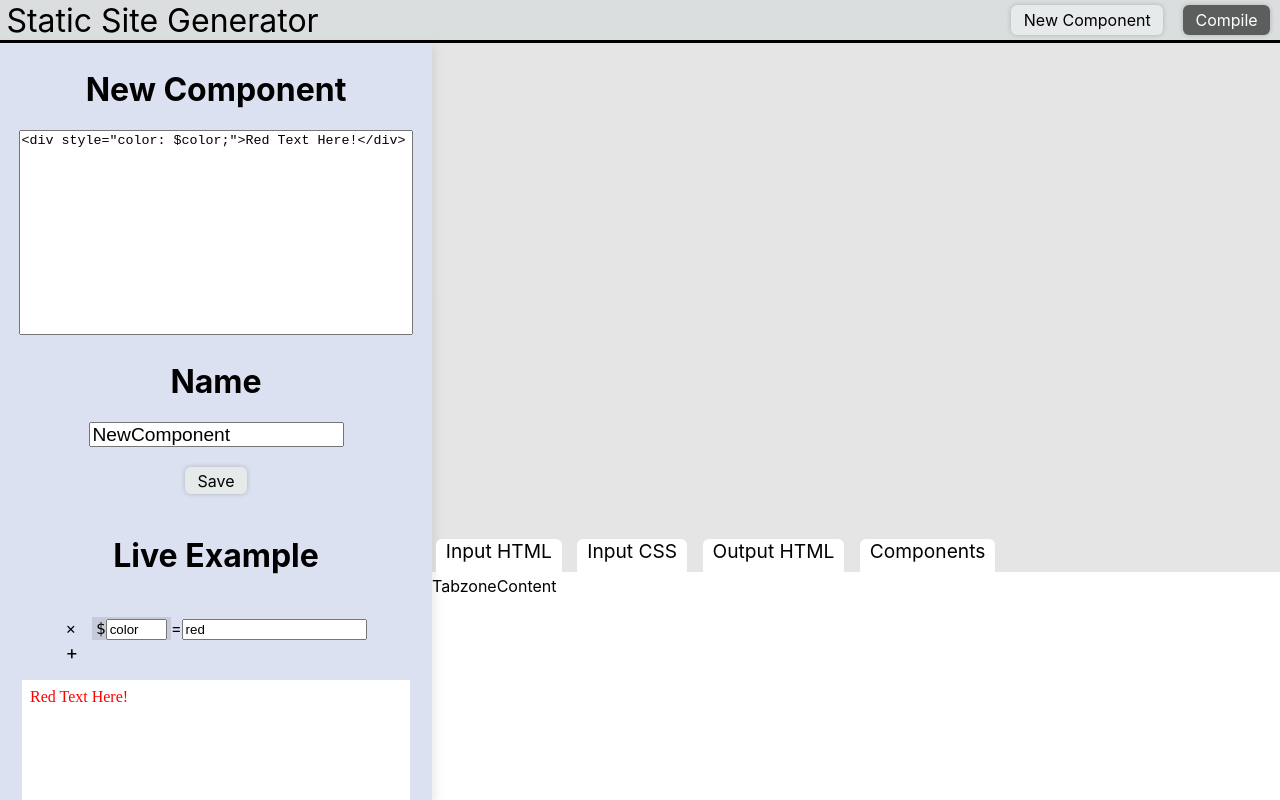
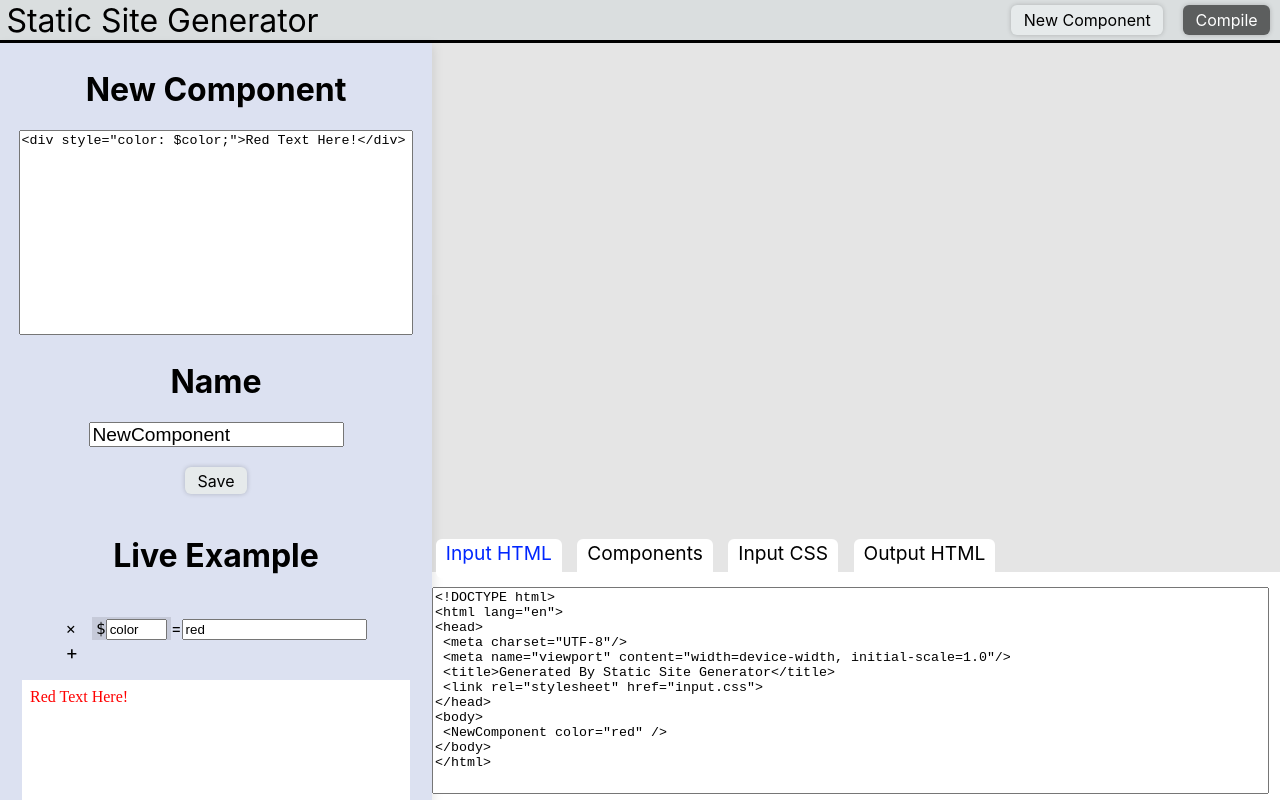
Before and after one commit to NateLevin1/Static-Site-Generator, a React (Create React App) app: page / in a window 1280 px wide. Built offline with nearby package versions, Linux system fonts and the light colour scheme.

Commit message:
✨ Get preview and tabs working

```diff
--- a/src/App.tsx
+++ b/src/App.tsx
@@ -1,17 +1,114 @@
-import React from 'react';
+import React, { ChangeEvent } from 'react';
 import './App.css';
 import Topbar from "./components/Topbar/Topbar";
 import Sidebar from "./components/Sidebar/Sidebar";
 import Main from './components/Main/Main';
 
-function App() {
-  return (
-    <div>
-      <Topbar />
-      <Sidebar />
-      <Main />
+class App extends React.Component<{}, {components: {[key: string]: string}, content: Array<{content: string, type?: string, textareaChange?:(e:ChangeEvent)=>void}>, selected: string, inputHTML: string, inputCSS: string, srcDoc: string}> {
+  constructor(props: object) {
+    super(props);
+    this.state = {
+      components: {},
+      content: [],
+      selected: "Input HTML",
+      inputHTML: `<!DOCTYPE html>
+<html lang="en">
+<head>
+ <meta charset="UTF-8"/>
+ <meta name="viewport" content="width=device-width, initial-scale=1.0"/>
+ <title>Generated By Static Site Generator</title>
+ <link rel="stylesheet" href="input.css">
+</head>
+<body>
+ <NewComponent color="red" />
+</body>
+</html>`,
+      inputCSS: ":root {\n font-family: sans-serif; \n}",
+      srcDoc: ""
+    }
+  }
+  componentDidMount() {
+    this.newTabSelected(this.state.selected);
+  }
+  newComp = (name: string|undefined, content: string|undefined)=>{
+    if(name && content) {
+      let fixed = this.state.components;
+      fixed[name] = content;
+      this.setState({components: fixed});
+      if(this.state.selected === "Components") {
+        this.showComponents(fixed);
+      }
+    }
+  }
+  showComponents = (components: {[key: string]: string})=>{
+    this.setState({content: Object.entries(components).map((arr: [string, string])=>{return {content: arr[0]+"\n"+arr[1]}})})
+  }
+  showInputHTML = ()=>{
+    this.setState({content: [{content:this.state.inputHTML, type: "textarea", textareaChange: this.setHTML}]})
+  }
+  setHTML = (e: ChangeEvent)=>{
+    const target = e.target as HTMLTextAreaElement;
+    this.setState({inputHTML: target.value});
+  }
+  showInputCSS = ()=>{
+    this.setState({content: [{content:this.state.inputCSS, type: "textarea", textareaChange: this.setCSS}]})
+  }
+  setCSS = (e: ChangeEvent)=>{
+    const target = e.target as HTMLTextAreaElement;
+    this.setState({inputCSS: target.value});
+  }
+  newTabSelected = (selected: string)=>{
+    this.setState({selected: selected});
+    switch(selected) {
+      case "Components":
+        this.showComponents(this.state.components);
+        break;
+      case "Input HTML":
+        this.showInputHTML();
+        break;
+      case "Input CSS":
+        this.showInputCSS();
+        break;
+      case "Output HTML":
+        this.setState({content: [{content: "Output html\n"+this.state.srcDoc}]})
+        break;
+      default:
+        this.setState({content: []});
+        break;
+    }
+  }
+  onCompile = ()=>{
+    let doc = this.state.inputHTML;
+    doc = doc.replace(" <link rel=\"stylesheet\" href=\"input.css\">", "<style>\n"+this.state.inputCSS+"\n</style>");
+    let customs: Array<[string, string, string]> = Array.from(doc.matchAll(/<([A-Z][^ ]+) ([^>/]+)\/?>/g), m => [m[1], m[2], m[0]]);
+    customs.forEach((value)=>{
+      // get the corresponding component
+      let com = this.state.components[value[0]];
+      if(!com) {
+        console.error(`There is no component with the name "${value[0]}"`);
+      } else {
+        // com is code which should have all instances of $attr replaced with the attr
+        let updated = com;
+        let attrs: Array<[string, string]> = Array.from(value[1].matchAll(/([^ \n=]+)=("|')((?:(?!\2).)+)(?:[^\n ]*\2)/g), m => [m[1], m[3]]);
+        attrs.forEach((attr: [string, string])=>{
+          updated = updated.replace(new RegExp("$"+attr[0], "g"), attr[1]);
+        });
+        // then it should be replaced
+        doc = doc.replace(value[2], updated);
+      }
+    });
+    this.setState({srcDoc: doc});
+  }
+  render() {
+    return (
+      <div>
+      <Topbar onCompile={this.onCompile} />
+      <Sidebar onComponentSave={this.newComp}/>
+      <Main content={this.state.content} selected={this.state.selected} onSelect={this.newTabSelected} doc={this.state.srcDoc}/>
     </div>
-  );
+    )
+  }
 }
 
+
 export default App;
--- a/src/components/Main/Main.tsx
+++ b/src/components/Main/Main.tsx
@@ -3,12 +3,15 @@ import './Main.css';
 import Preview from './Preview/Preview';
 import Tabzone from './Tabzone/Tabzone';
 
-class Main extends React.Component<{}, {}> {
+class Main extends React.Component<{content: Array<{content: string, type?: string}>, selected: string, onSelect: (selected: string)=>void, doc: string}, {}> {
+    onSelect = (selected: string)=>{
+        this.props.onSelect(selected);
+    }
     render() {
         return (
             <main className="Main">
-                <Preview />
-                <Tabzone />
+                <Preview doc={this.props.doc}/>
+                <Tabzone content={this.props.content} selected={this.props.selected} onSelect={this.onSelect}/>
             </main>
         )
     }
--- a/src/components/Main/Preview/Preview.tsx
+++ b/src/components/Main/Preview/Preview.tsx
@@ -1,11 +1,10 @@
 import React from 'react';
 import './Preview.css';
 
-class Preview extends React.Component<{}, {}> {
+class Preview extends React.Component<{doc: string}, {}> {
     render() {
         return (
-            <iframe className="Preview" title="preview">
-
+            <iframe className="Preview" title="preview" srcDoc={this.props.doc}>
             </iframe>
         )
     }
--- a/src/components/Main/Tabzone/Tab/Tab.css
+++ b/src/components/Main/Tabzone/Tab/Tab.css
@@ -10,4 +10,8 @@
     position: relative;
     top:0.25em;
     cursor: pointer;
+    padding-top:0.1em;
 }
+.Tab.selected {
+    color: rgb(0, 38, 255);
+}
--- a/src/components/Main/Tabzone/Tab/Tab.tsx
+++ b/src/components/Main/Tabzone/Tab/Tab.tsx
@@ -1,10 +1,13 @@
 import React from 'react';
 import './Tab.css';
 
-class Tab extends React.Component<{content: string}, {}> {
+class Tab extends React.Component<{content: string, selected: boolean, onClick: Function}, {}> {
+    click = ()=>{
+        this.props.onClick(this.props.content);
+    }
     render() {
         return (
-            <div className="Tab unselectable">
+            <div className={this.props.selected ? "Tab unselectable selected" : "Tab unselectable"} onClick={this.click}>
                 {this.props.content}
             </div>
         )
--- a/src/components/Main/Tabzone/Tabzone.tsx
+++ b/src/components/Main/Tabzone/Tabzone.tsx
@@ -1,19 +1,38 @@
-import React from 'react';
+import React, { ChangeEvent } from 'react';
 import './Tabzone.css';
 import Tab from './Tab/Tab';
 import TabzoneContent from './TabzoneContent/TabzoneContent';
+import ComponentDescriber from './TabzoneContent/ComponentDescriber/ComponentDescriber';
 
-class Tabzone extends React.Component<{}, {}> {
+class Tabzone extends React.Component<{content: Array<{content: string, type?: string}>, selected: string, onSelect: (selected: string)=>void}, {}> {
+    tabSelect = (selected: string)=>{
+        this.props.onSelect(selected);
+    }
     render() {
         return (
             <div className="Tabzone">
                 <div className="Tabzone-tabs">
-                    <Tab content="Input HTML"/>
-                    <Tab content="Input CSS"/>
-                    <Tab content="Output HTML"/>
-                    <Tab content="Components"/>
+                    <Tab content="Input HTML" selected={this.props.selected === "Input HTML"} onClick={this.tabSelect}/>
+                    <Tab content="Components" selected={this.props.selected === "Components"} onClick={this.tabSelect}/>
+                    <Tab content="Input CSS" selected={this.props.selected === "Input CSS"} onClick={this.tabSelect}/>
+                    <Tab content="Output HTML" selected={this.props.selected === "Output HTML"} onClick={this.tabSelect}/>
                 </div>
-                <TabzoneContent />
+                <TabzoneContent>
+                    {this.props.content.map((val: {content: string, type?: string, textareaChange?:(e:ChangeEvent)=>void}, index: number)=>{
+                        const newlineIndex = val.content.indexOf("\n");
+                        const contentArr = [val.content.slice(0, newlineIndex), val.content.slice(newlineIndex)];
+                        switch(val.type) {
+                            case "h1":
+                                return <h1 key={index}>{val.content}</h1>
+                            case "p":
+                                return <p key={index}>{val.content}</p>
+                            case "textarea":
+                                return <textarea key={index+val.content/**Stupid but works */} onChange={val.textareaChange} defaultValue={val.content}></textarea>
+                            default:
+                                return <ComponentDescriber key={index} name={contentArr[0]} content={contentArr[1]}/>
+                        }
+                    })}
+                </TabzoneContent>
             </div>
         )
     }
--- /dev/null
+++ b/src/components/Main/Tabzone/TabzoneContent/ComponentDescriber/ComponentDescriber.css
@@ -0,0 +1,11 @@
+.ComponentDescriber h3 {
+    margin-bottom:0.2em;
+}
+.ComponentDescriber code {
+    background-color: rgba(0,0,0,0.1);
+    padding: 0px 4px;
+    white-space: pre-wrap;
+}
+.ComponentDescriber {
+    margin-left: 0.4em;
+}
--- /dev/null
+++ b/src/components/Main/Tabzone/TabzoneContent/ComponentDescriber/ComponentDescriber.tsx
@@ -0,0 +1,16 @@
+import React from 'react';
+import './ComponentDescriber.css';
+
+class ComponentDescriber extends React.Component<{content: string, name: string}, {}> {
+    render() {
+        return (
+            <div className="ComponentDescriber">
+                <h3>{this.props.name}</h3>
+                <code>{this.props.content}</code>
+            </div>
+        )
+    }
+}
+
+
+export default ComponentDescriber;
--- a/src/components/Main/Tabzone/TabzoneContent/TabzoneContent.css
+++ b/src/components/Main/Tabzone/TabzoneContent/TabzoneContent.css
@@ -1,4 +1,11 @@
 .TabzoneContent {
     margin-top:0.3em;
     height: 84%;
+    overflow: auto;
 }
+.TabzoneContent textarea {
+    width:98%;
+    resize: none;
+    height:90%;
+    margin-top:0.8em;
+}
--- a/src/components/Main/Tabzone/TabzoneContent/TabzoneContent.tsx
+++ b/src/components/Main/Tabzone/TabzoneContent/TabzoneContent.tsx
@@ -5,7 +5,7 @@ class TabzoneContent extends React.Component<{}, {}> {
     render() {
         return (
             <div className="TabzoneContent">
-                TabzoneContent
+                {this.props.children}
             </div>
         )
     }
--- a/src/components/Sidebar/Sidebar.tsx
+++ b/src/components/Sidebar/Sidebar.tsx
@@ -5,10 +5,10 @@ import Example from "./Example/Example";
 import Button from "../Topbar/Button/Button";
 
 
-class Sidebar extends React.Component<{},{componentScript: string, frameSrc: string}> {
+class Sidebar extends React.Component<{onComponentSave: (name: string|undefined, content: string|undefined)=>void},{componentScript: string, frameSrc: string}> {
   textarea: RefObject<HTMLTextAreaElement>;
   name: RefObject<HTMLInputElement>;
-  constructor(props: object) {
+  constructor(props: {onComponentSave: (name: string|undefined, content: string|undefined)=>void}) {
     super(props);
     this.state = {
       componentScript: "<div style=\"color: $color;\">Red Text Here!</div>",
@@ -23,7 +23,7 @@ class Sidebar extends React.Component<{},{componentScript: string, frameSrc: str
     this.setState({frameSrc: val});
   }
   save = ()=>{
-    console.log("Saving\n"+this.name.current?.value+"\n"+this.textarea.current?.value);
+    this.props.onComponentSave(this.name.current?.value, this.textarea.current?.value);
   }
   render() {
     return (
```
Also changed, not shown: src/components/Topbar/Topbar.tsx (+5 -2 lines).
